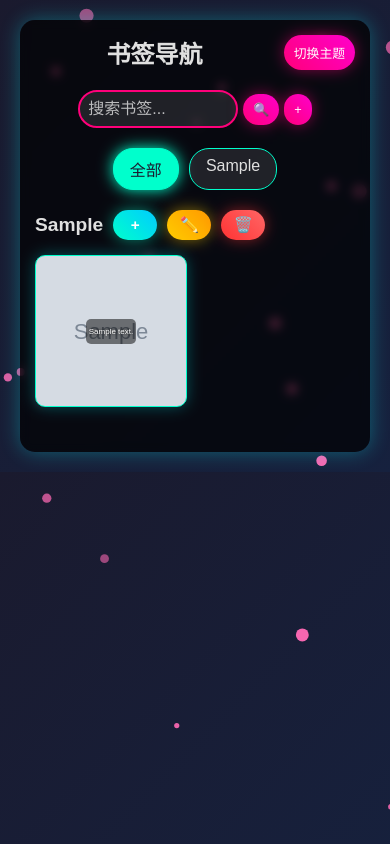
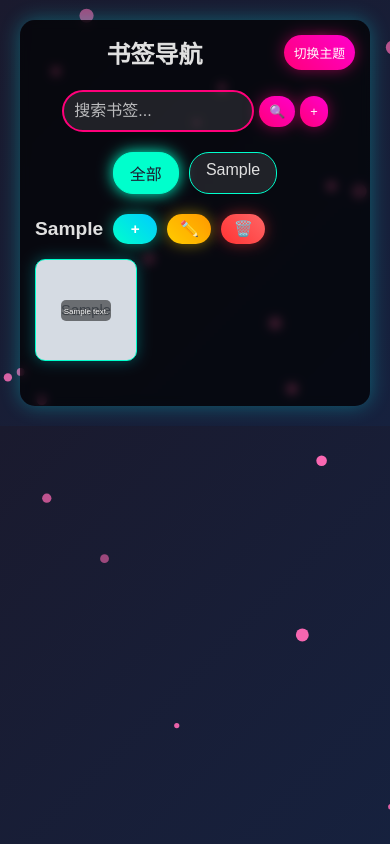
Before and after one commit to iawooo/BookNav, a PHP site: page / in a window 390 px wide. Run offline with PHP 8.4, Linux system fonts and the light colour scheme; the visitor is signed in with stand-in values (Sample User, id 1); tables that the repository leaves empty or names only in its code hold one stand-in row (values such as "Sample post"); grey boxes marked "Sample" are stand-in pictures; data that the repository does not hold is empty.

Commit message:
Update style.css

```diff
--- a/style.css
+++ b/style.css
@@ -216,9 +216,9 @@ h1 {
 }
 
 .bookmark {
-    width: 160px;
-    height: 160px;
-    padding: 15px;
+    width: 107px;
+    height: 107px;
+    padding: 10px;
     background: var(--bookmark-bg);
     border-radius: 10px;
     box-shadow: 0 0 15px var(--shadow-color);
@@ -231,6 +231,7 @@ h1 {
     display: flex;
     align-items: center;
     justify-content: center;
+    overflow: hidden; /* 防止内容溢出书签边界 */
 }
 
 .bookmark:hover {
@@ -252,17 +253,20 @@ h1 {
 .bookmark-text {
     text-align: center;
     display: inline-block;
-    padding: 8px;
-    background: rgba(0, 0, 0, 0.75);
+    padding: 5px;
+    background: rgba(0, 0, 0, 0.5);
     border-radius: 5px;
-    max-width: 90%;
+    max-width: 85%;
     z-index: 2;
+    box-sizing: border-box;
+    overflow: hidden; /* 防止文本溢出透明框 */
+    text-overflow: ellipsis; /* 超出部分显示省略号 */
 }
 
 .name {
-    font-size: 1.1em;
+    font-size: 0.73em;
     font-weight: bold;
-    margin: 5px 0;
+    margin: 3px 0; /* 减小间距以适应小尺寸 */
     word-wrap: break-word;
     overflow-wrap: break-word;
     max-width: 100%;
@@ -270,11 +274,14 @@ h1 {
     text-shadow: 0 0 5px #000000;
     display: block;
     color: #ffffff;
+    overflow: hidden; /* 防止溢出 */
+    text-overflow: ellipsis; /* 超出部分显示省略号 */
+    white-space: nowrap; /* 单行显示 */
 }
 
 .note {
-    font-size: 0.9em;
-    margin: 5px 0;
+    font-size: 0.6em;
+    margin: 3px 0; /* 减小间距 */
     word-wrap: break-word;
     overflow-wrap: break-word;
     max-width: 100%;
@@ -282,6 +289,9 @@ h1 {
     text-shadow: 0 0 5px #000000;
     display: block;
     color: #ffffff;
+    overflow: hidden;
+    text-overflow: ellipsis;
+    white-space: nowrap; /* 单行显示 */
 }
 
 .actions {
@@ -306,11 +316,11 @@ h1 {
 .actions a {
     flex: 1;
     margin: 0;
-    font-size: 1em;
+    font-size: 0.67em;
     color: #00ffcc;
     text-decoration: none;
     text-align: center;
-    padding: 10px;
+    padding: 7px;
     height: 100%;
     display: flex;
     align-items: center;
@@ -451,11 +461,6 @@ select option {
         gap: 5px;
     }
 
-    #search {
-        width: 50%;
-        padding: 8px;
-    }
-
     .btn.search-btn {
         padding: 8px 10px;
         font-size: 0.8em;
@@ -471,12 +476,28 @@ select option {
     }
 
     .bookmark {
-        width: 120px;
-        height: 120px;
+        width: 80px;
+        height: 80px;
+    }
+
+    .bookmark-text {
+        padding: 3px;
+        max-width: 80%;
+        background: rgba(0, 0, 0, 0.5);
+    }
+
+    .name {
+        font-size: 0.6em; /* 在手机端稍微减小初始字体 */
+        margin: 2px 0;
+    }
+
+    .note {
+        font-size: 0.5em; /* 在手机端稍微减小初始字体 */
+        margin: 2px 0;
     }
 
     .actions a {
-        font-size: 0.8em;
-        padding: 8px;
+        font-size: 0.53em;
+        padding: 5px;
     }
 }
```
